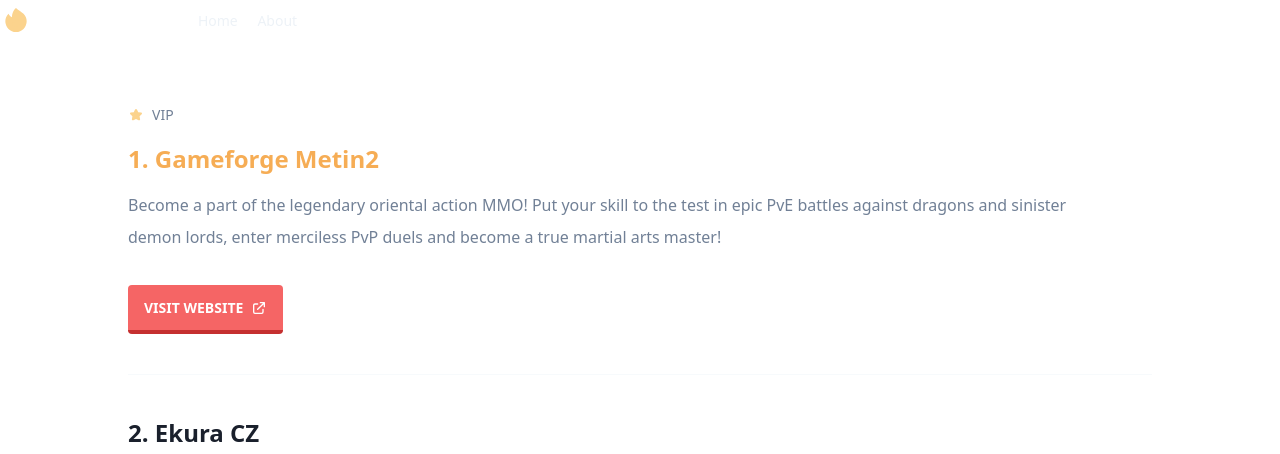
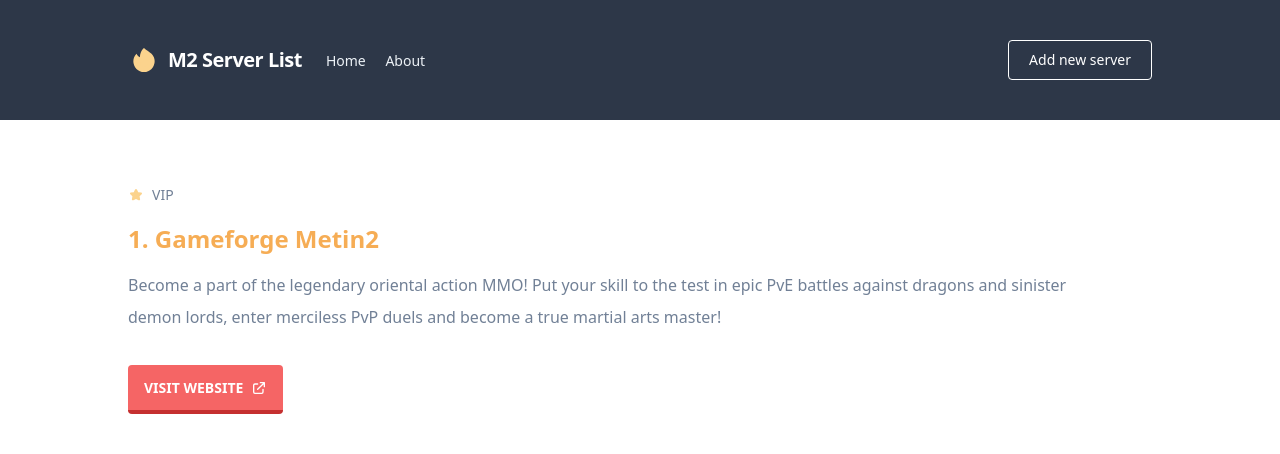
Before and after one commit to devmaroy/m2serverlist_cu_pe_php_csmvc_tlcss_en, a PHP site: page / in a window 1280 px wide. Shown: the top 454 px of the page. Run offline with PHP 8.4, Linux system fonts and the light colour scheme; data comes from the database, SQL or seed files in the repository.

Commit message:
Update header.php

```diff
--- a/app/views/partials/header.php
+++ b/app/views/partials/header.php
@@ -11,4 +11,8 @@
 </head>
 <body>
 
-	<?php require_once( 'nav.php' ) ?>
+	<div class="header bg-gray-800 p-10">
+		<div class="max-w-screen-lg mx-auto">
+			<?php require_once( 'nav.php' ) ?>
+		</div>
+	</div>
```
